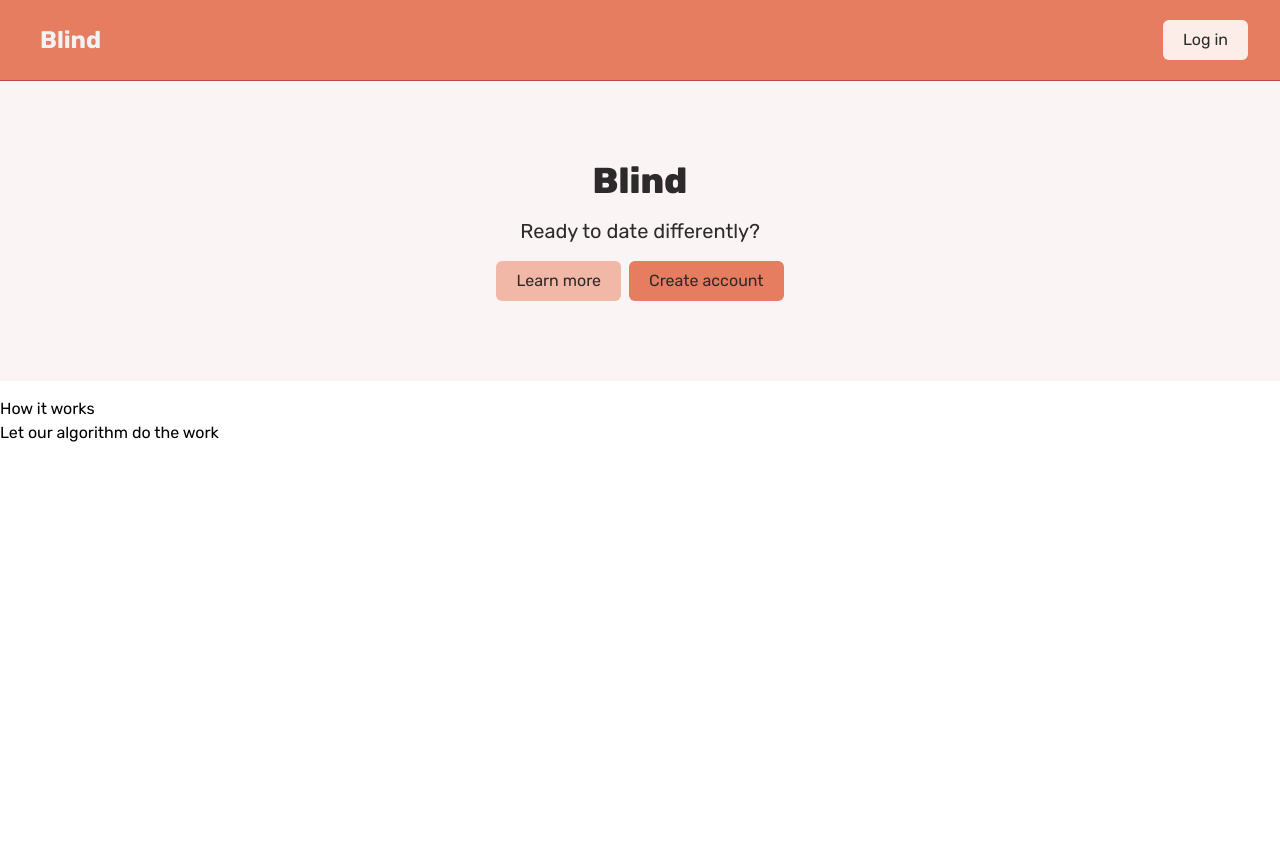
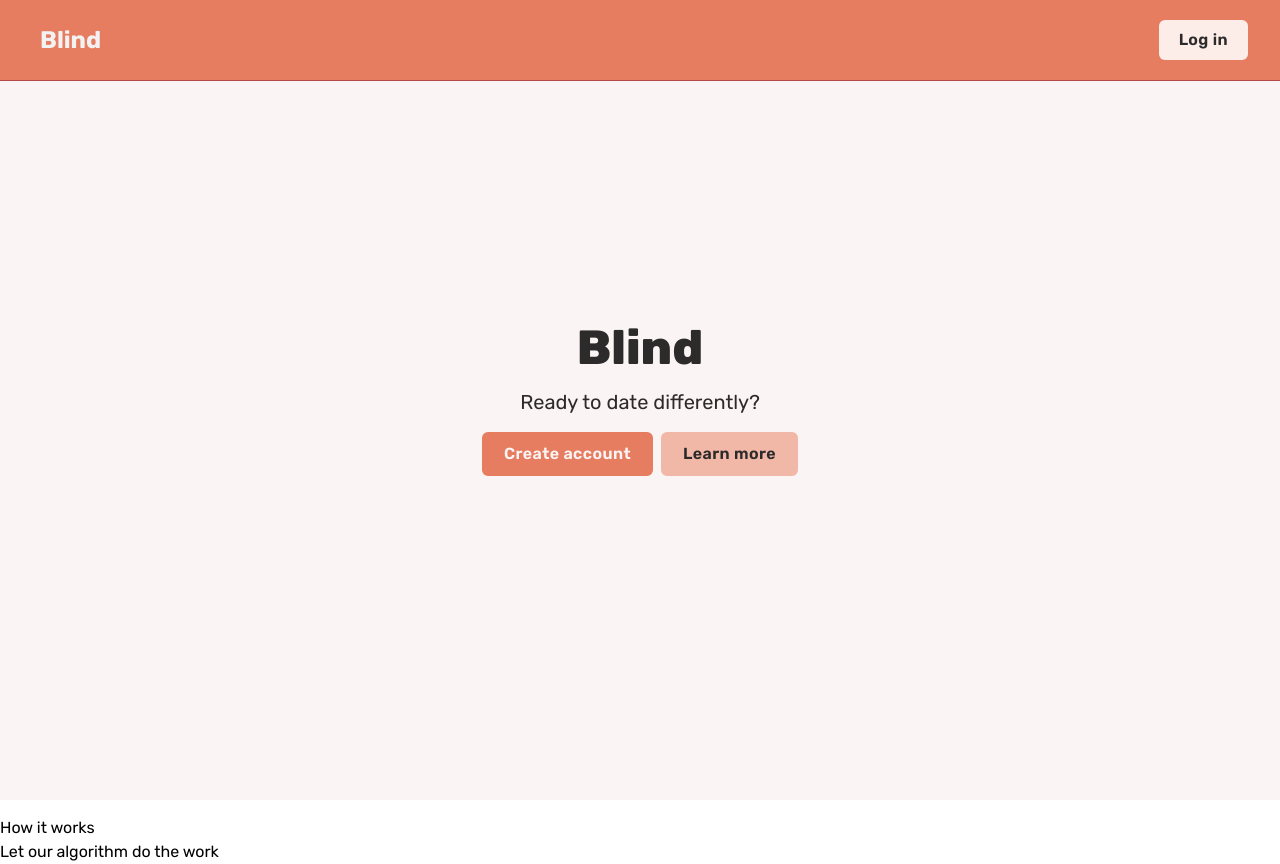
Before and after one commit to K444RU/match-me, a React (Vite) app: page / in a window 1280 px wide. Before the commit the page ends 800 px from the top, so only its background shows below. Built offline with nearby package versions, Linux system fonts and the light colour scheme.

Commit message:
fix: multiple ui issues

```diff
--- a/src/components/Hero.tsx
+++ b/src/components/Hero.tsx
@@ -1,25 +1,27 @@
-import Login from "./Login";
+import Login from './Login';
 
 const Hero = ({
-  title = "Amazing title",
-  subtitle = "even more amazing subtitle."
+  title = 'Amazing title',
+  subtitle = 'even more amazing subtitle.',
 }) => {
   return (
-    <section className="bg-background py-20 mb-4">
-      <div className="max-w-7x1 mx-auto px-4 sm:px-6 lg:px-8 flex flex-col items-center">
+    <section className="mb-4 h-screen bg-background">
+      <div className="mx-auto flex h-full max-w-7xl flex-col items-center justify-center px-4 sm:px-6 lg:px-8">
         <div className="text-center">
-          <h1 className="text-4xl font-extrabold text-text sm:text-5x1 md: text-6x1">
+          <h1 className="md: text-6xl font-extrabold text-text sm:text-5xl">
             {title}
           </h1>
           <p className="my-4 text-xl text-text">{subtitle}</p>
           <div className="flex space-x-2">
-          <button className="bg-primary-200 text-text hover:bg-primary-400 hover:text-text rounded-md px-5 py-2" >Learn more</button>
-          <Login />
+            <Login />
+            <button className="rounded-md border-2 border-primary-200 bg-primary-200 px-5 py-2 font-semibold tracking-wide text-text transition-colors duration-300 hover:bg-primary-400 hover:text-text hover:border-primary-400">
+              Learn more
+            </button>
           </div>
         </div>
       </div>
     </section>
-  )
-}
+  );
+};
 
-export default Hero
+export default Hero;
--- a/src/components/Login.tsx
+++ b/src/components/Login.tsx
@@ -1,56 +1,78 @@
-import { useState } from "react";
-const Login = ({ isLogin = false}) => {
-  const buttonClass =
-    isLogin ? "bg-primary-50 text-text hover:bg-primary-200 hover:text-text rounded-md px-5 py-2" : "bg-primary text-text hover:bg-primary-700 hover:text-text rounded-md px-5 py-2";
+import { useState } from 'react';
+const Login = ({ isLogin = false }) => {
+  const buttonClass = isLogin
+    ? 'bg-primary-50 text-text hover:bg-primary-200 hover:text-text rounded-md px-5 py-2 duration-300 transition-colors font-semibold tracking-wide'
+    : 'bg-primary text-background font-semibold tracking-wide transition-colors border-2 border-primary hover:text-primary hover:bg-transparent rounded-md px-5 py-2 duration-300';
 
   const [showOverlay, setShowOverlay] = useState(false);
 
   return (
     <div>
-      <button onClick={() => setShowOverlay(true)}
-      className={buttonClass}>{isLogin ? "Log in" : "Create account"}</button>
+      <button onClick={() => setShowOverlay(true)} className={buttonClass}>
+        {isLogin ? 'Log in' : 'Create account'}
+      </button>
       {showOverlay && (
         <div className="fixed inset-0 z-50 flex items-center justify-center">
-        <div className="absolute inset-0 bg-black bg-opacity-50"
-        onClick={() => setShowOverlay(false)}></div>
-        <div className="relative w-1/3 bg-primary-50 rounded-lg shadow-lg p-6 z-10">
-          <h2 className="text-xl font-semibold mb-4">{isLogin ? "Log in" : "Create account"}</h2>
+          <div
+            className="absolute inset-0 bg-black bg-opacity-50"
+            onClick={() => setShowOverlay(false)}
+          ></div>
+          <div className="relative z-10 w-1/3 rounded-lg bg-primary-50 p-6 shadow-lg">
+            <h2 className="mb-4 text-xl font-semibold">
+              {isLogin ? 'Log in' : 'Create account'}
+            </h2>
             {/* <p className="text-text-500">Enter your login details</p> */}
             <div className="mb-6">
-            <div className="place-items-start mb-3">
-              <label className="ml-2" htmlFor="email_address">Email Address</label>
-              <div className="p-1 rounded-md border border-primary bg-text-100">
+              <div className="mb-3 place-items-start">
+                <label className="ml-2" htmlFor="email_address">
+                  Email Address
+                </label>
+                <div className="rounded-md border border-primary bg-text-100 p-1">
                   <input id="email_address" className="bg-text-100"></input>
                 </div>
               </div>
-            <div className="flex space-x-2 place-items-start mb-3">
+              <div className="mb-3 flex place-items-start space-x-2">
                 <div className="place-items-start">
-                <label className="ml-2" htmlFor="country_code">Country</label>
-                <div className="p-1 rounded-md border border-primary bg-text-100">
-                  <input id="country_code" className="bg-text-100 w-20" placeholder="+372"></input>
+                  <label className="ml-2" htmlFor="country_code">
+                    Country
+                  </label>
+                  <div className="rounded-md border border-primary bg-text-100 p-1">
+                    <input
+                      id="country_code"
+                      className="w-20 bg-text-100"
+                      placeholder="+372"
+                    ></input>
                   </div>
                 </div>
                 <div className="place-items-start">
-                <label className="ml-2" htmlFor="phone_number">Phone number</label>
-                <div className="p-1 rounded-md border border-primary bg-text-100">
+                  <label className="ml-2" htmlFor="phone_number">
+                    Phone number
+                  </label>
+                  <div className="rounded-md border border-primary bg-text-100 p-1">
                     <input id="phone_number" className="bg-text-100"></input>
                   </div>
                 </div>
               </div>
-            <div className="place-items-start mb-3">
-              <label className="ml-2" htmlFor="user_name">Username</label>
-              <div className="p-1 rounded-md border border-primary bg-text-100">
+              <div className="mb-3 place-items-start">
+                <label className="ml-2" htmlFor="user_name">
+                  Username
+                </label>
+                <div className="rounded-md border border-primary bg-text-100 p-1">
                   <input id="user_name" className="bg-text-100"></input>
                 </div>
               </div>
             </div>
             <button
-          onClick={() => setShowOverlay(false)} className="bg-primary text-text hover:bg-primary-200 hover:text-text rounded-md px-5 py-2">Register</button>
+              onClick={() => setShowOverlay(false)}
+              className="rounded-md bg-primary px-5 py-2 text-text hover:bg-primary-200 hover:text-text"
+            >
+              Register
+            </button>
           </div>
         </div>
       )}
     </div>
   );
-}
+};
 
 export default Login;
--- a/src/components/Navbar.tsx
+++ b/src/components/Navbar.tsx
@@ -1,24 +1,27 @@
-import Login from "../components/Login";
+import { Link } from 'react-router-dom';
+import Login from '../components/Login';
 
 const Navbar = () => {
   return (
-    <nav className="bg-primary border-b border-background-500">
-      <div className="mx-auto max-w-7x1 px-2 sm:px-6 lg:px-8">
+    <nav className="fixed w-full border-b border-background-500 bg-primary">
+      <div className="max-w-7x1 mx-auto px-2 sm:px-6 lg:px-8">
         <div className="flex h-20 items-center justify-between">
-          <div className="flex flex-1 items-center justify-center md:items-stretch md:justify-start">
-            <div className="flex flex-shrink-0 items-center mr-4">
-            <h1 className="hidden md:block text-text-50 text-2xl font-bold ml-2">Blind</h1>
-            </div>
+          <div className="flex w-full items-center justify-between">
+            <Link to="/" className="h-full flex items-center justify-center cursor-pointer px-2 md:block">
+              <span className="text-2xl font-bold text-text-50 ">
+                Blind
+              </span>
+            </Link>
             <div className="md:ml-auto">
               <div className="flex space-x-2">
-            <Login isLogin={true} />
+                <Login isLogin={true} />
               </div>
             </div>
           </div>
         </div>
       </div>
     </nav>
-  )
-}
+  );
+};
 
-export default Navbar
+export default Navbar;
```
Lines whose indentation alone changed are shown as unchanged.
